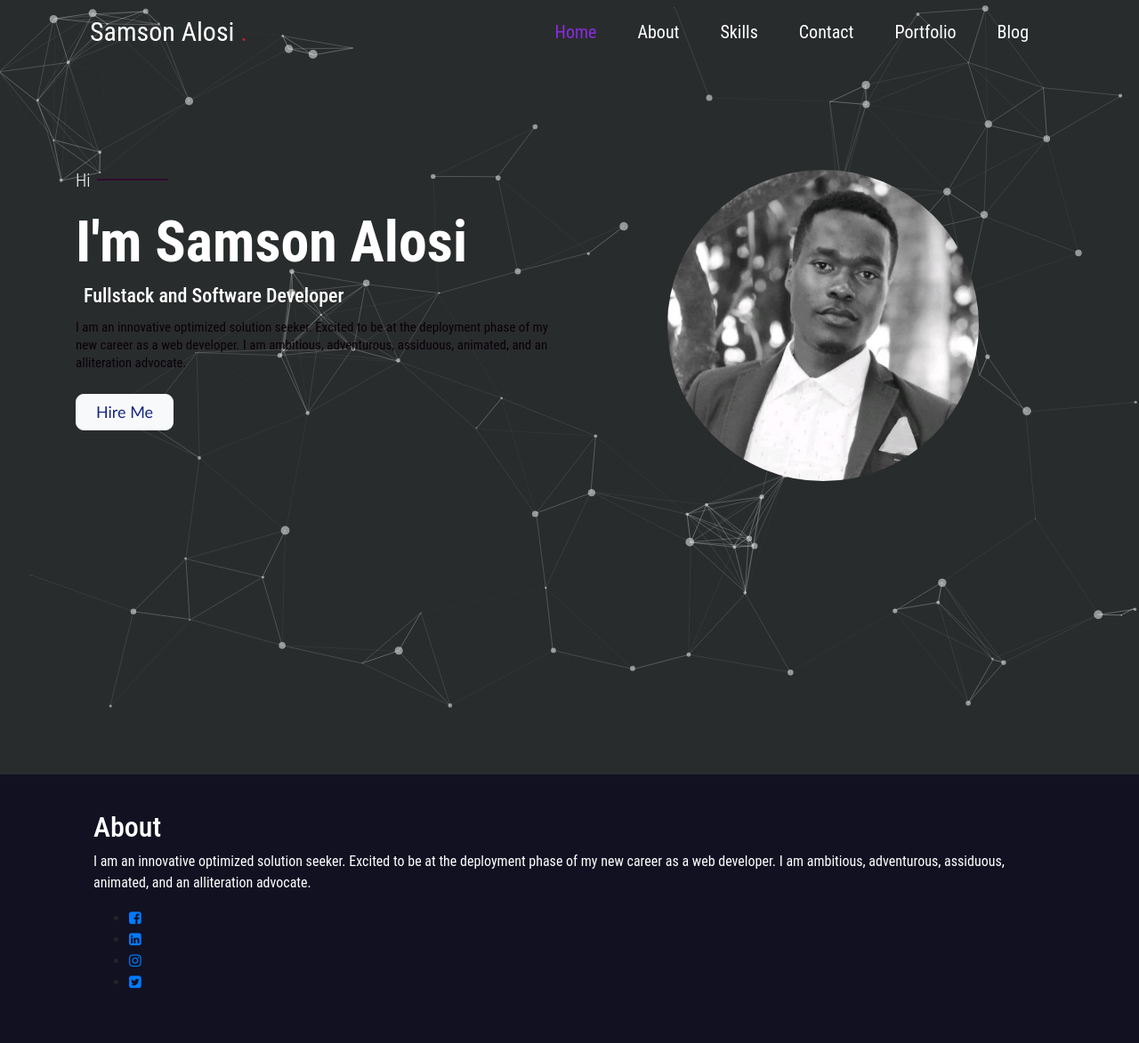
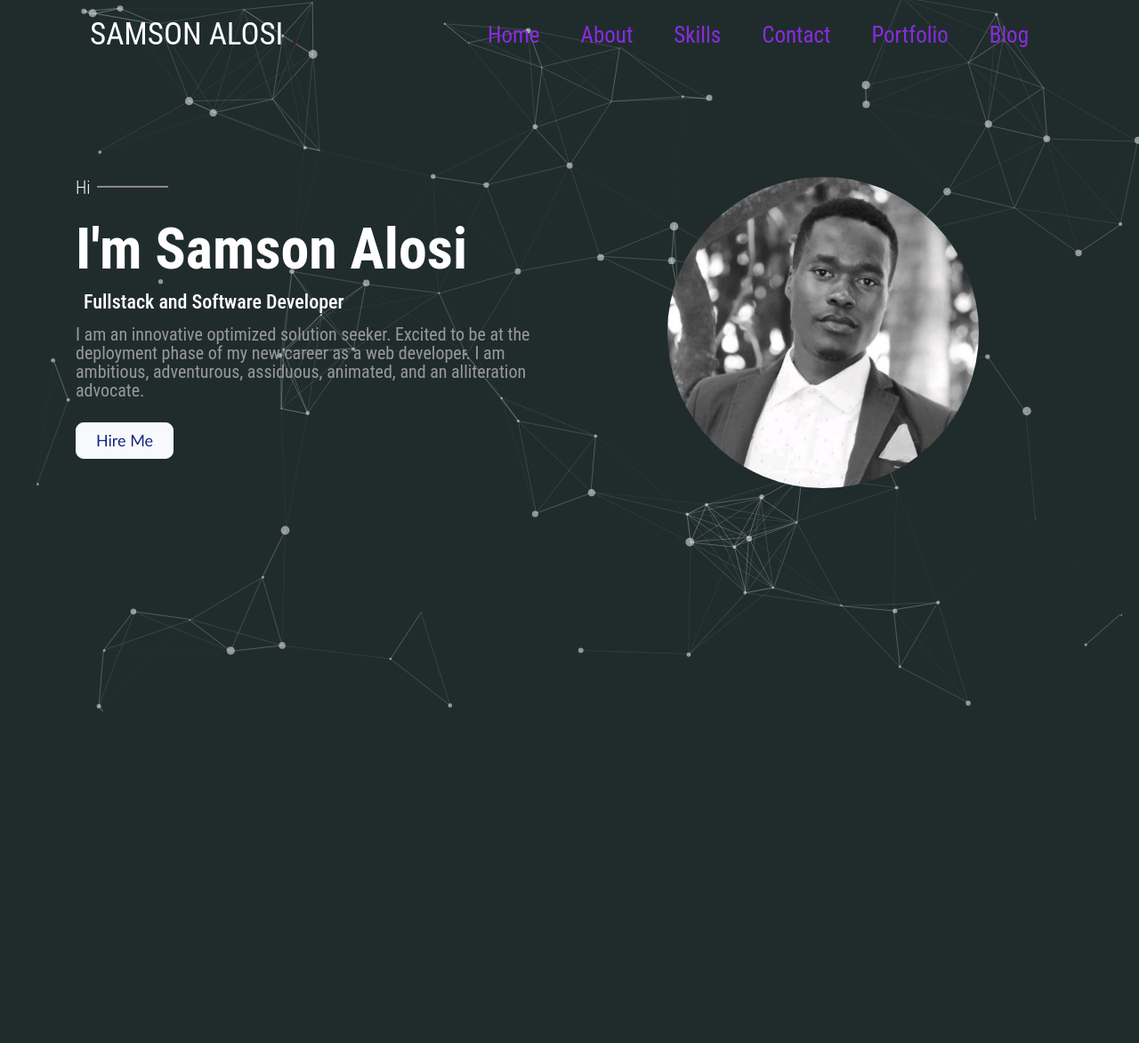
Before and after one commit to Samson-Alosi/Portfolio, a plain HTML site: page index.html in a window 1280 px wide. Shown: the whole page at 89% size. After the commit the page ends 879 px from the top, so only its background shows below. Drawn offline with nearby package versions, Linux system fonts and the light colour scheme; files whose address does not match are found by name.

Commit message:
removed the footer section

```diff
--- a/Js/app.js
+++ b/Js/app.js
@@ -16,7 +16,7 @@ particlesJS('particles-js',
   {
     "particles": {
       "number": {
-        "value": 100,
+        "value": 90,
         "density": {
           "enable": true,
           "value_area": 800
--- a/index.html
+++ b/index.html
@@ -18,6 +18,7 @@
 
     <!-- Latest compiled JavaScript -->
     <script src="https://maxcdn.bootstrapcdn.com/bootstrap/4.5.2/js/bootstrap.min.js"></script>
+
     <!-- CSS link -->
     <link rel="stylesheet" type="text/css" href="style.css" media="screen"/>
     <link
@@ -25,12 +26,13 @@
       href="https://cdnjs.cloudflare.com/ajax/libs/animate.css/4.1.1/animate.min.css"
     />
 </head>
+<!-- navigation -->
 <body>
 <div class="container">
 <div class="nav_section">
       <nav class="navbar navbar-expand-lg navbar-light">
         <a class="navbar-brand text-white" href="#">
-    Samson Alosi<span> .</span>
+            SAMSON ALOSI<span> .</span>
         </a>
         <button class="navbar-toggler" style="border: none;" type="button" data-toggle="collapse" data-target="#navbarSupportedContent" aria-controls="navbarSupportedContent" aria-expanded="false" aria-label="Toggle navigation">
         <i class="text-white fa fa-bars"></i>
@@ -42,18 +44,18 @@
         <a class="nav-link" style="color: blueviolet !important" href="#">Home</a>
       </li>
       <li class="nav-item">
-        <a class="nav-link" href="#">About</a>
+        <a class="nav-link" style="color: blueviolet !important"href="#">About</a>
       </li>
       <li class="nav-item">
-        <a class="nav-link" href="#">Skills</a>
+        <a class="nav-link"  style="color: blueviolet !important"href="#">Skills</a>
       <li class="nav-item">
-        <a class="nav-link" href="#">Contact</a>
+        <a class="nav-link"  style="color: blueviolet !important"href="#">Contact</a>
       </li>
       <li class="nav-item">
-        <a class="nav-link" href="#">Portfolio</a>
+        <a class="nav-link"  style="color: blueviolet !important"href="#">Portfolio</a>
       </li>
       <li class="nav-item">
-        <a class="nav-link" href="#">Blog</a>
+        <a class="nav-link"  style="color: blueviolet !important"href="#">Blog</a>
       </li>
       </li>
     </ul>
@@ -75,7 +77,6 @@
             <button class="btn btn-light animate_animated">Hire Me</button>
           </div>
           </div>
-
           <div class="col-lg-6 col-md-6 col-ms-12 col-xs-12">
             <center>
               <img src="./assets/sam.jpg"/>
@@ -85,20 +86,9 @@
         </div>
       </div>
     </div>
-          <footer>
-            <div class="container">
-              <div class="section-about">
-                <h2>About</h2>
-                <p>I am an innovative optimized solution seeker. Excited to be at the deployment phase of my new career as a web developer. I am ambitious, adventurous, assiduous, animated, and an alliteration advocate.</p>
-              </div>
-              <ul>
-                <li><a href="#"><i class="fa fa-facebook-square" aria-hidden="true"></i></a></li>
-                <li><a href="#"><i class="fa fa-linkedin-square" aria-hidden="true"></i></a></li>
-                <li><a href="#"><i class="fa fa-instagram" aria-hidden="true"></i></a></li>
-                <li><a href="#"><i class="fa fa-twitter-square" aria-hidden="true"></i></a></li>
-</a></li>
-              </ul>
-            </div>
+    <!-- footer section -->
+    <footer class="page-footer bg-white">
+        <div bg-success></div>
     </footer>
     <div id="particles-js"></div>
       <script src="https://cdn.jsdelivr.net/particles.js/2.0.0/particles.min.js"></script>
--- a/style.css
+++ b/style.css
@@ -1,17 +1,16 @@
 @import url('https://fonts.googleapis.com/css2?family=Roboto+Condensed:ital,wght@0,300;0,400;0,700;1,700&display=swap')
-
-@media screen {
-}(max-width: 1200px) and (min-width: 993px){
-.hero_section h1 {
-    font-size: 57px;
-}
+@media only screen and (min-width: 1000px) {
+  /* place here CSS for when the screen is more than 1000px wide */
+  .card {
+    width: 50%;
+  }
 }
 
-* {font-family: 'Roboto Condensed', sans-serif;
-}
+* {font-family: 'Roboto Condensed', sans-serif;}
 
 body {
-    background-color: rgb(41, 44, 44);
+    background-color: rgb(32, 44, 44);
+
     /* background-image: url(./assets/maxresdefault.jpg) ; */
 }
 h1, h2, h3, h4, h5, h6, p,span, td, a {
@@ -19,11 +18,11 @@ h1, h2, h3, h4, h5, h6, p,span, td, a {
 }
 
 /* navbar_section */
-.nav_section .navbar-brand{ font-size: 30px;
+.nav_section .navbar-brand{ font-size: 35px;
 }
 
 .nav_section .navbar-brand span{
-    color: brown;
+    color: rgb(92, 17, 17);
 }
 
 .nav_section .navbar-nav li {
@@ -32,7 +31,7 @@ h1, h2, h3, h4, h5, h6, p,span, td, a {
 
 .nav_section .navbar-nav li a {
     color: #fff !important;
-    font-size: 20px;
+    font-size: 25px;
 }
 
 .nav_section .navbar-nav .nav-link::before{
@@ -75,7 +74,7 @@ h1, h2, h3, h4, h5, h6, p,span, td, a {
     content: '';
     text-align: center;
     width: 80px;
-    background-color: rgb(48, 12, 48);
+    background-color: rgb(145, 132, 145);
     height: 2px
 }
 
@@ -90,10 +89,10 @@ h1, h2, h3, h4, h5, h6, p,span, td, a {
     font-size: 22px;
 }
 .hero_section .row p {
-    line-height: 20px;
-    font-size: 15px;
+    line-height: 21px;
+    font-size: 20px;
     margin-top: 12px;
-    color: rgb(10, 1, 10)
+    color: #999
 }
 
 .hero_section .row button {
@@ -126,15 +125,3 @@ canvas.particles-js-canvas-el {
     right: 0;
     top: 0;
 }
-/* Footer */
-footer {
-    display: flex;
-    flex-wrap: wrap;
-    background: #112;
-    height: auto;
-    position: relative;
-    justify-content: space-between;
-    padding: 40px 90px;
-    width: 100%;
-
-}
```
Lines whose indentation alone changed are shown as unchanged.
